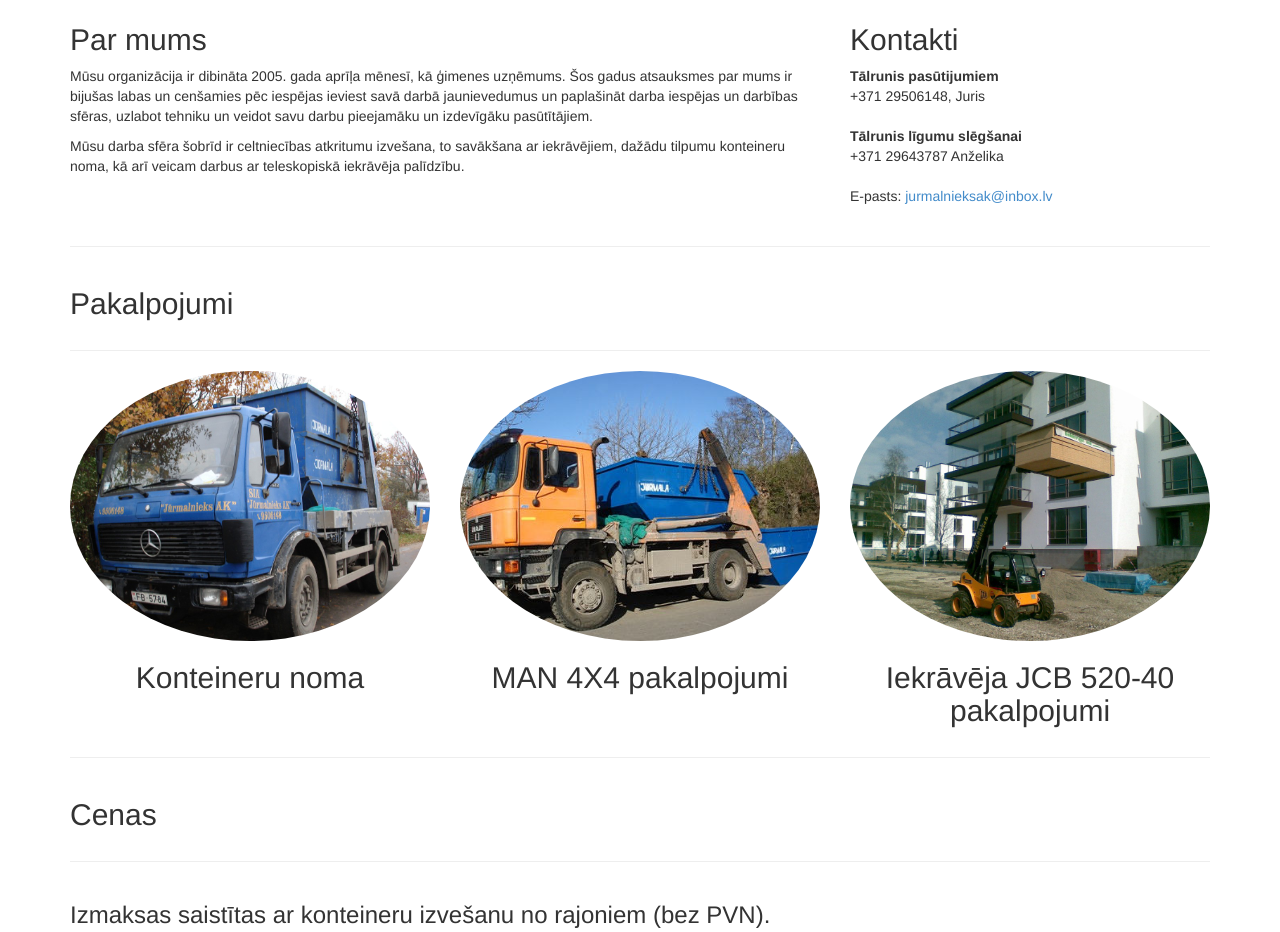
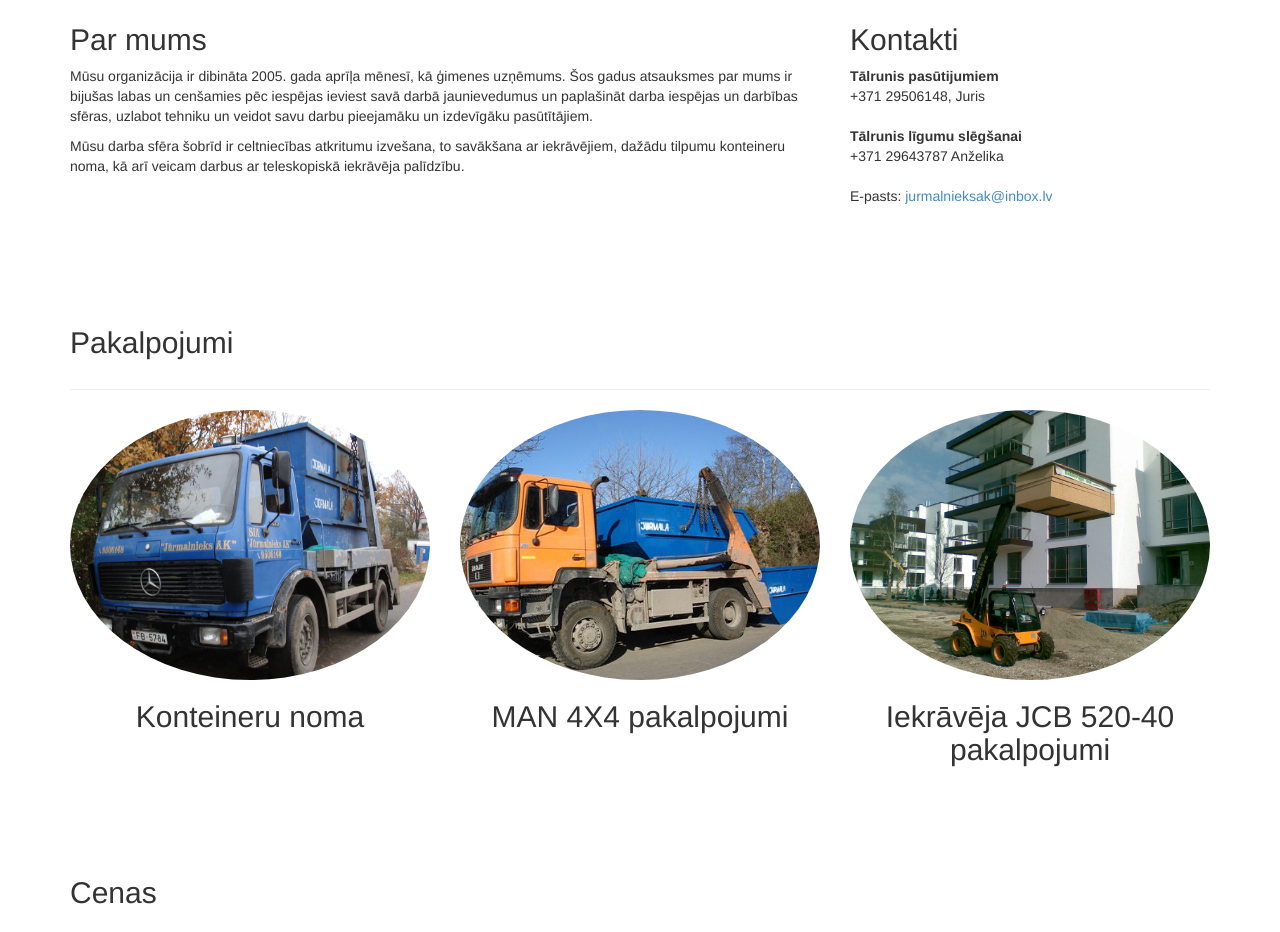
Before and after one commit to Alekseylv/jurmal-ak, a plain HTML site: page index.html in a window 1280 px wide. Shown: the part 168-1100 px from the top of the page. Drawn offline with Linux system fonts and the light colour scheme.

Commit message:
top-buffer added

```diff
--- a/css/business-frontpage.css
+++ b/css/business-frontpage.css
@@ -14,6 +14,10 @@ body {
 }
 
 /* Header Image Background - Change the URL below to your image path (example: ../images/background.jpg) */
+
+.top-buffer {
+    margin-top:30px;
+}
 
 .business-header {
     height: 80px;
--- a/index.html
+++ b/index.html
@@ -113,8 +113,7 @@
     </div>
     <!-- /.row -->
 
-    <hr>
-    <div class="row anchored" id="services"><h2 class="col-lg-12">{{'services' | translate}}</h2></div>
+    <div class="row anchored top-buffer" id="services"><h2 class="col-lg-12">{{'services' | translate}}</h2></div>
     <hr>
 
     <div class="row" ng-controller="popupCtrl">
@@ -155,8 +154,7 @@
 
     <!-- /.row -->
 
-    <hr>
-    <div class="row anchored" id="prices"><h2 class="col-lg-12">{{'prices' | translate}}</h2></div>
+    <div class="row anchored top-buffer" id="prices"><h2 class="col-lg-12">{{'prices' | translate}}</h2></div>
     <hr>
     <div class="row">
         <h3 class="col-lg-12">{{'pricesArea' | translate}}</h3>
```
